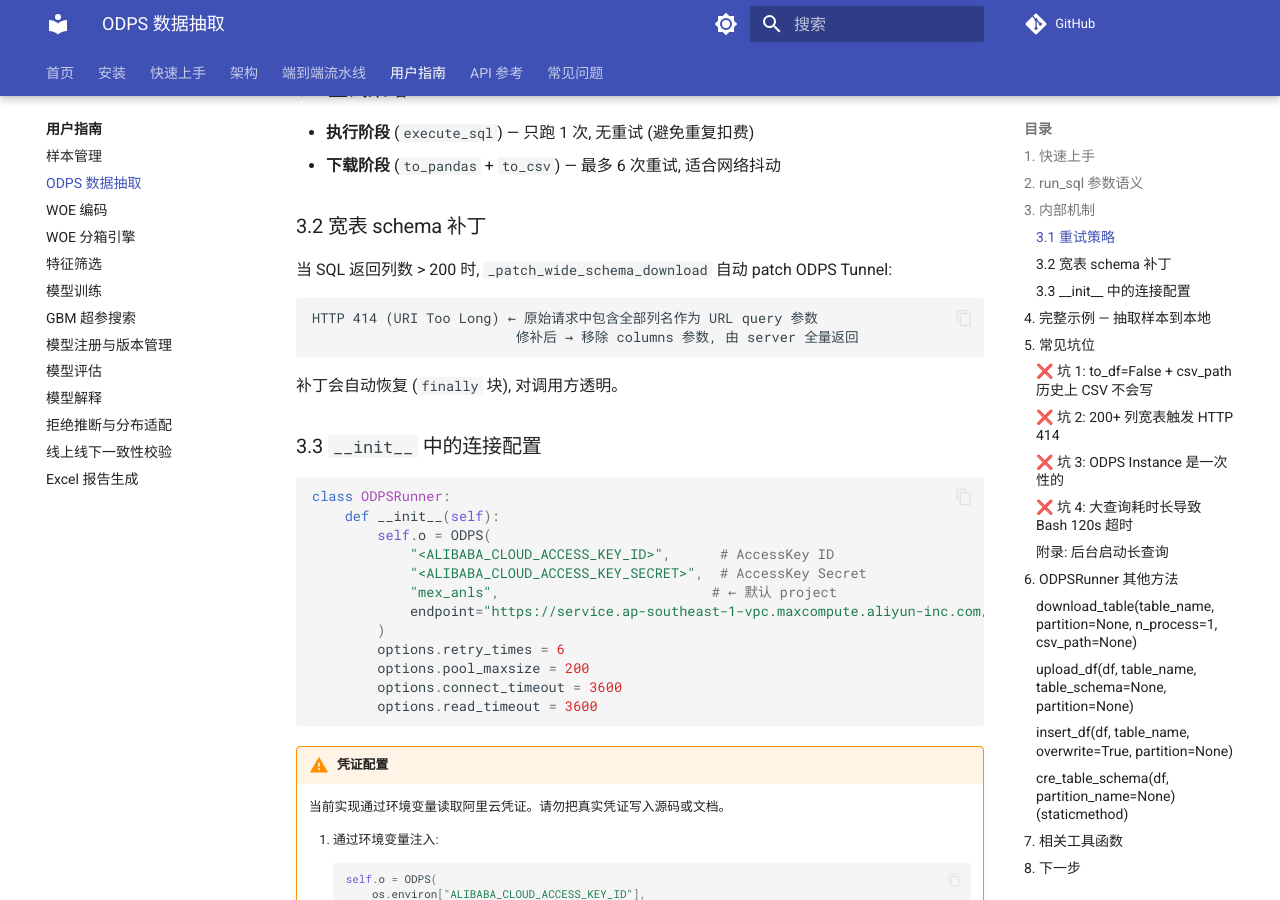
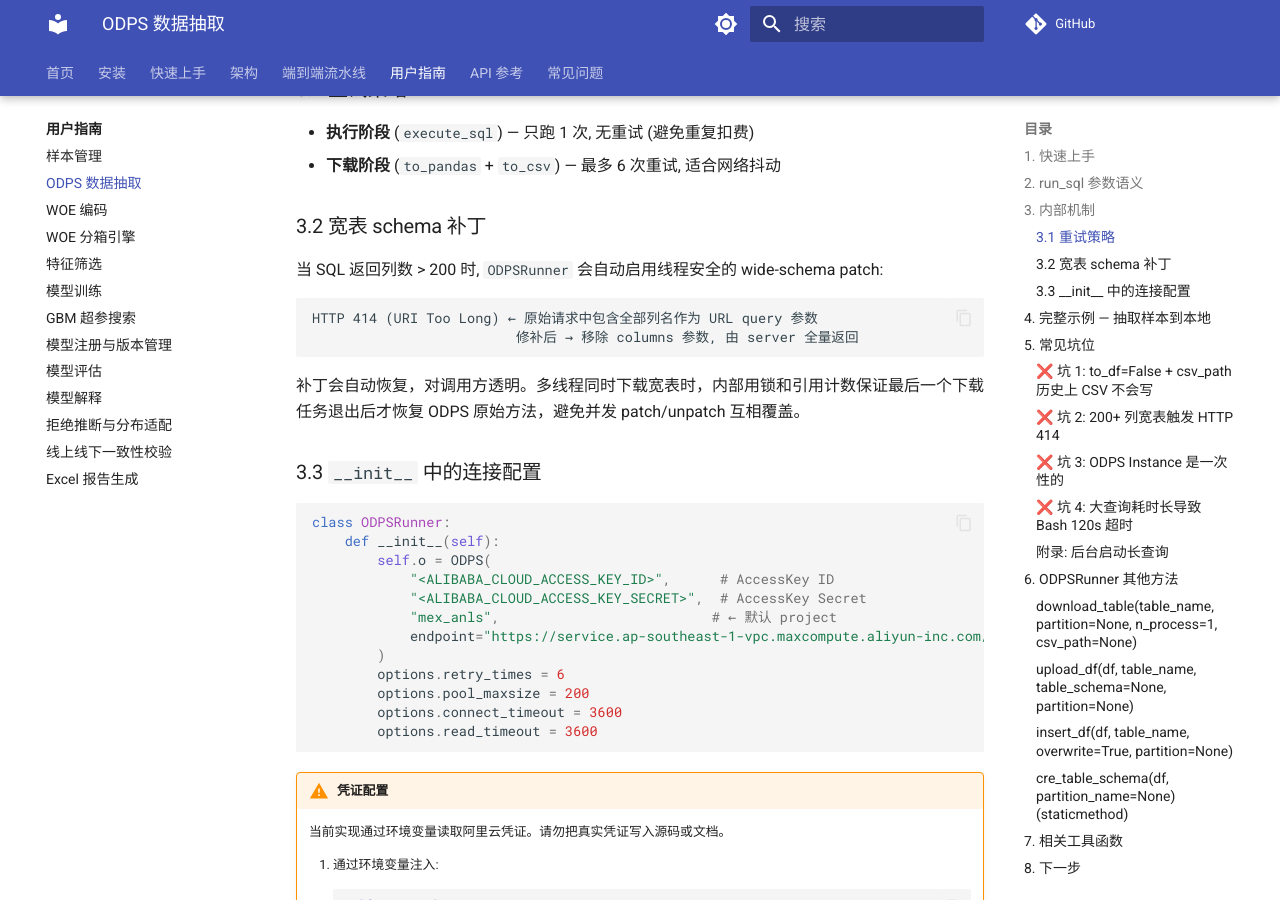
Before and after one commit to Kyle-J-Sun/SuperModelingFactory_doc, an MkDocs documentation site: the page built from docs/guides/odps.md, in a window 1280 px wide and 900 px high, scrolled down 1248 px. Built offline with MkDocs 1.6.1 and Material for MkDocs 9.7.7, drawn with Linux system fonts in a browser that asks for light colours; comment, search, counter and statistics services are not loaded; some of the changed text lies outside the part shown.

Commit message:
Document ODPS patch thread safety

````diff
--- a/docs/guides/odps.md
+++ b/docs/guides/odps.md
@@ -50,14 +50,14 @@
 
 ### 3.2 宽表 schema 补丁
 
-当 SQL 返回列数 > 200 时, `_patch_wide_schema_download` 自动 patch ODPS Tunnel:
+当 SQL 返回列数 > 200 时, `ODPSRunner` 会自动启用线程安全的 wide-schema patch:
 
 ```text
 HTTP 414 (URI Too Long) ← 原始请求中包含全部列名作为 URL query 参数
                          修补后 → 移除 columns 参数, 由 server 全量返回
 ```
 
-补丁会自动恢复 (`finally` 块), 对调用方透明。
+补丁会自动恢复，对调用方透明。多线程同时下载宽表时，内部用锁和引用计数保证最后一个下载任务退出后才恢复 ODPS 原始方法，避免并发 patch/unpatch 互相覆盖。
 
 ### 3.3 `__init__` 中的连接配置
 
@@ -136,7 +136,7 @@
 odps.errors.InternalServerError: HTTP 414 (Request-URI Too Long)
 ```
 
-已由 `_patch_wide_schema_download` 自动处理, 无需手动干预。
+已由 `ODPSRunner` 的线程安全 wide-schema patch 自动处理, 无需手动干预。
 
 ### ❌ 坑 3: ODPS Instance 是一次性的
 
````
Also changed, not shown: docs/pipeline_one_click.md (+3 -1 lines).
